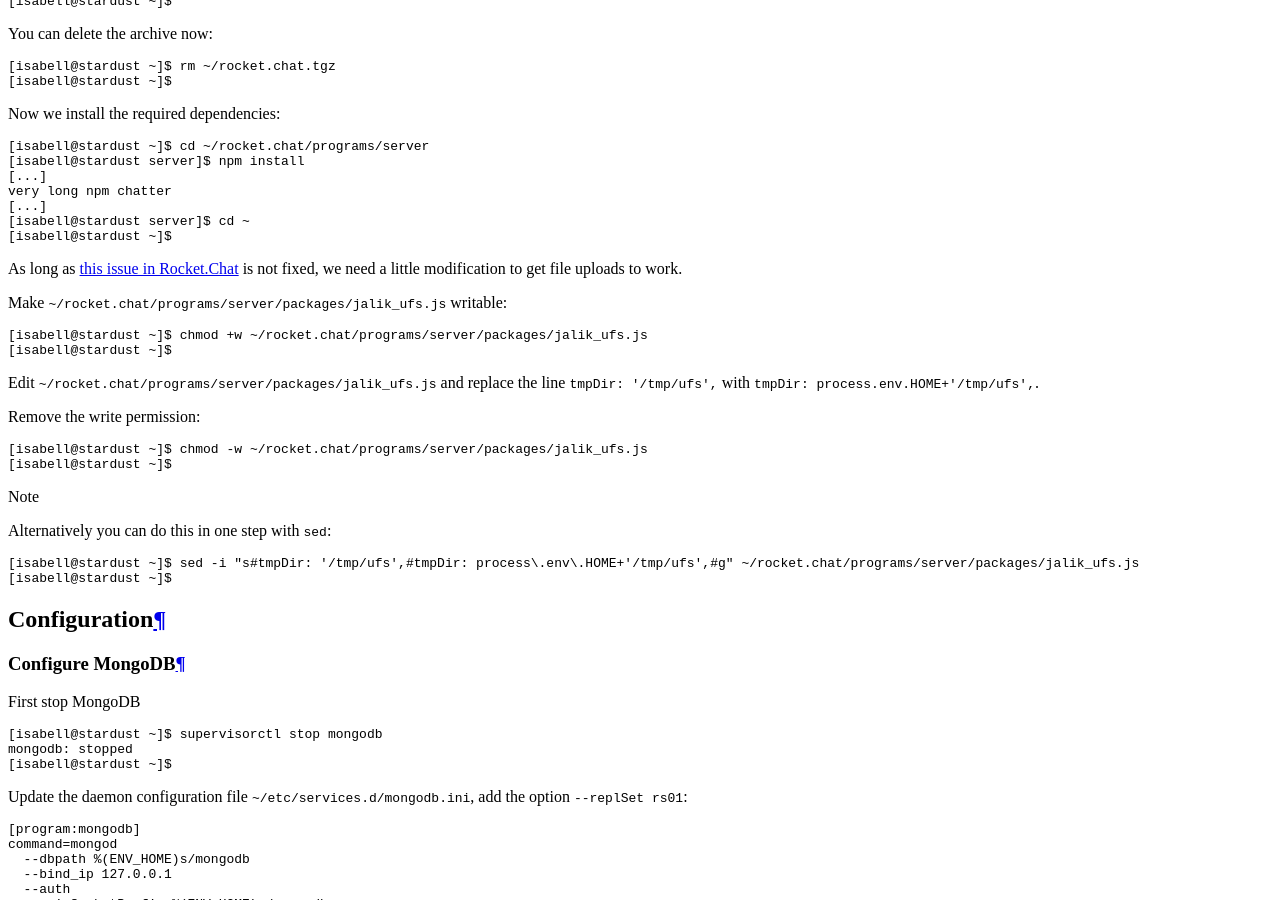
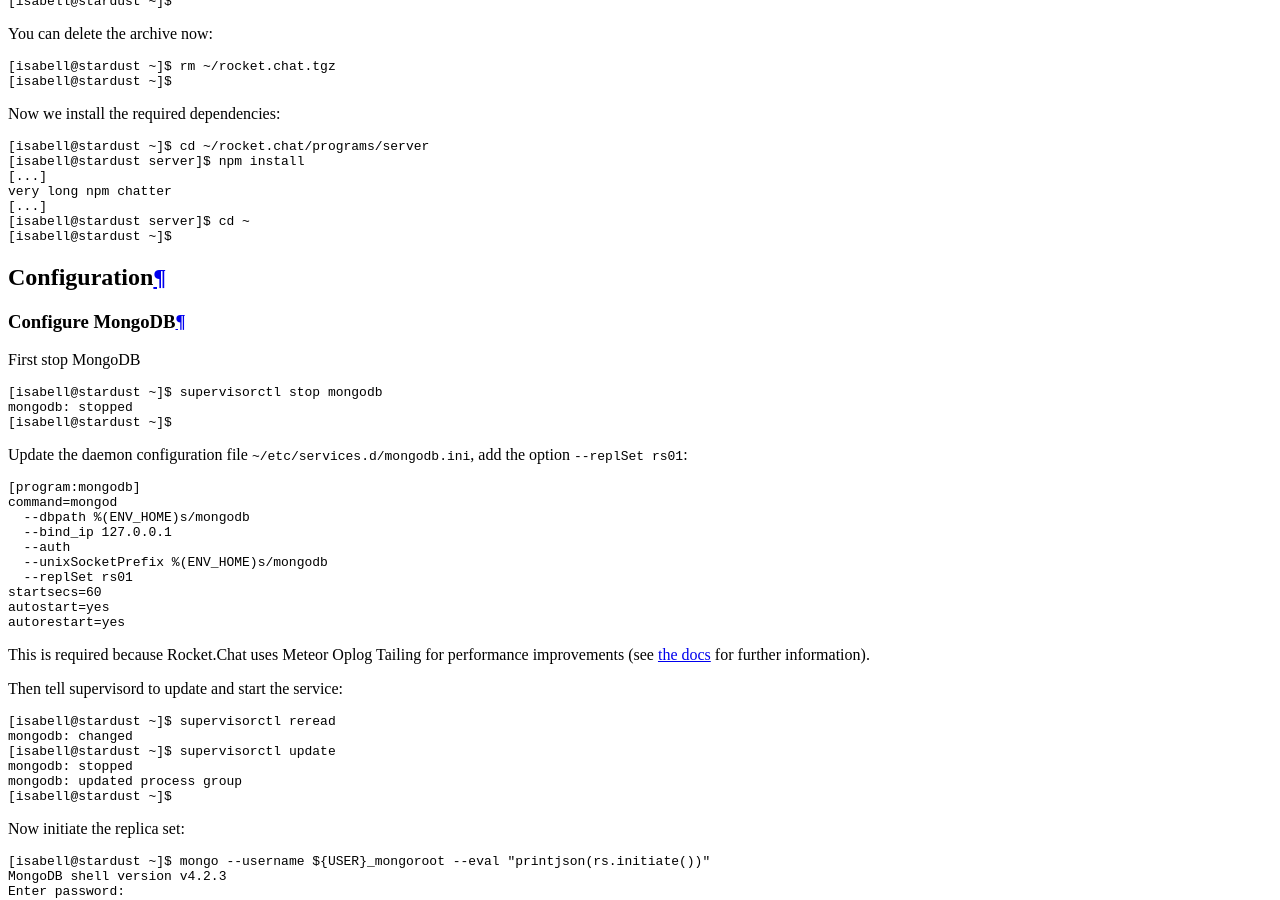
Before and after one commit to Uberspace/lab, a Sphinx documentation site: the page built from source/guide_rocketchat.rst, in a window 1280 px wide and 900 px high, scrolled down 4812 px. Built offline with Sphinx 7.4.7 and the Read the Docs theme 2.0.0, drawn with Linux system fonts in a browser that asks for light colours; some of the changed text lies outside the part shown.

Commit message:
removed /tmp/ufs workaround
Rocket.Chat respects $TMPDIR now, so this can be passed to the daemon
config

```diff
--- a/source/guide_rocketchat.rst
+++ b/source/guide_rocketchat.rst
@@ -94,30 +94,6 @@
  [...]
  [isabell@stardust server]$ cd ~
  [isabell@stardust ~]$
-
-As long as  `this issue in Rocket.Chat <https://github.com/RocketChat/Rocket.Chat/issues/7465>`_ is not fixed, we need a little modification to get file uploads to work.
-
-Make ``~/rocket.chat/programs/server/packages/jalik_ufs.js`` writable:
-
-::
-
- [isabell@stardust ~]$ chmod +w ~/rocket.chat/programs/server/packages/jalik_ufs.js
- [isabell@stardust ~]$
-
-Edit ``~/rocket.chat/programs/server/packages/jalik_ufs.js`` and replace the line ``tmpDir: '/tmp/ufs',`` with ``tmpDir: process.env.HOME+'/tmp/ufs',``.
-
-Remove the write permission:
-::
-
- [isabell@stardust ~]$ chmod -w ~/rocket.chat/programs/server/packages/jalik_ufs.js
- [isabell@stardust ~]$
-
-.. note:: Alternatively you can do this in one step with ``sed``:
- ::
-
-  [isabell@stardust ~]$ sed -i "s#tmpDir: '/tmp/ufs',#tmpDir: process\.env\.HOME+'/tmp/ufs',#g" ~/rocket.chat/programs/server/packages/jalik_ufs.js
-  [isabell@stardust ~]$
-
 
 Configuration
 =============
```
Also changed, not shown: other parts of source/guide_rocketchat.rst (+3 -2 lines).
